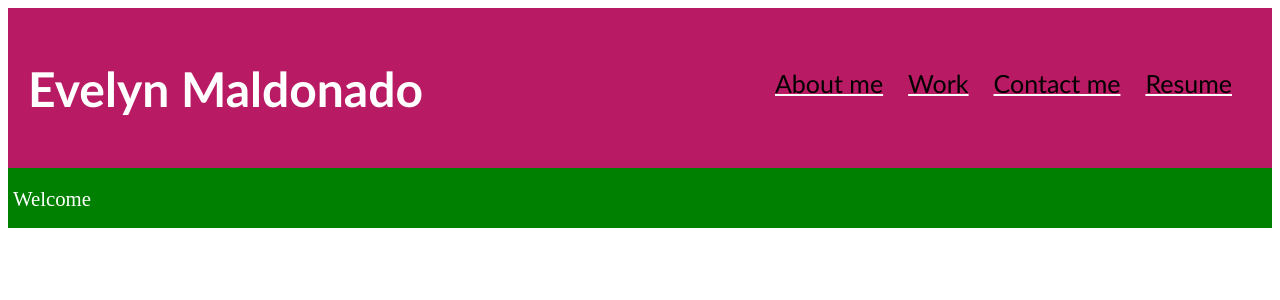
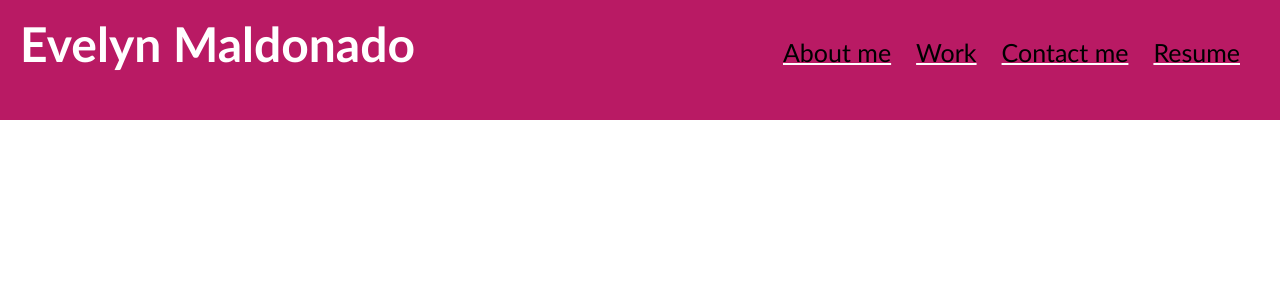
Before and after one commit to EvelynGMaldonado/porfolio_react, a React (Create React App) app: page / in a window 1280 px wide. Shown: the top 300 px of the page. Built offline with nearby package versions, Linux system fonts and the light colour scheme.

Commit message:
adding reset css page

```diff
--- a/public/index.html
+++ b/public/index.html
@@ -7,7 +7,7 @@
     <meta name="theme-color" content="#000000" />
     <meta
       name="description"
-      content="Web site created using create-react-app"
+      content="My Professional Portfolio"
     />
     <link rel="apple-touch-icon" href="%PUBLIC_URL%/logo192.png" />
     <!--
@@ -24,7 +24,7 @@
       work correctly both with client-side routing and a non-root public URL.
       Learn how to configure a non-root public URL by running `npm run build`.
     -->
-    <title>React App</title>
+    <title>Evelyn G Maldonado</title>
   </head>
   <body>
     <noscript>You need to enable JavaScript to run this app.</noscript>
--- a/src/App.js
+++ b/src/App.js
@@ -8,7 +8,7 @@
 
 function App() {
   return (
-    <div>
+    <>
       <Header />
       <Navbar />
       {/* <AboutMe /> */}
@@ -17,7 +17,7 @@
       {/* <Footer /> */}
 
 
-    </div>
+    </>
   );
 }
 
--- a/src/components/Navbar.js
+++ b/src/components/Navbar.js
@@ -1,27 +1,14 @@
 import React from 'react';
 import '../styles/Navbar.css';
 
-// By importing the Navbar.css file, it is added to the DOM whenever this component loads
-
-// We can also style a component inside of its JavaScript file by adding style properties to its rendered elements
-// Unlike regular HTML, a JSX style property must be an object instead of a string
-// On a style object, we camelCase all property names, and put all of the values in quotes
-// Non quoted values default to "pixels", e.g. height, margin, padding
-
-const styles = {
-  navbarStyle: {
-    background: 'green',
-    justifyContent: 'flex-end',
-  },
-};
 
 // We use JSX curly braces to evaluate the style object on the JSX tag
 
 function Navbar() {
   return (
-    <nav style={styles.navbarStyle} className="navbar">
-      <a href="/">Welcome</a>
-    </nav>
+    <>
+
+    </>
   );
 }
 
--- a/src/index.js
+++ b/src/index.js
@@ -2,6 +2,7 @@
 import ReactDOM from 'react-dom';
 import App from './App';
 import reportWebVitals from './reportWebVitals';
+import "./styles/reset.css";
 
 ReactDOM.render(
   <React.StrictMode>
--- /dev/null
+++ b/src/styles/reset.css
@@ -0,0 +1,33 @@
+/* Resets the box size of every element */
+* {
+margin: 0;
+padding: 0;
+box-sizing: border-box;
+}
+
+/* Gives the body element a parent height to compare against */
+html {
+height: 100%;
+}
+
+body {
+min-height: 100%;
+line-height: 1;
+font-family: sans-serif;
+}
+
+h1, h2, h3, h4, h5, h6 {
+font-size: 100%;
+}
+
+/* Matches the font of special elements to the rest of the page */
+input, select, option, optgroup, textarea, button,
+pre, code {
+font-size: 100%;
+font-family: inherit;
+}
+
+/* Removes default bullet points from lists */
+ol, ul {
+list-style: none;
+}
```
Also changed, not shown: src/App.css (deleted, +0 -38 lines).
